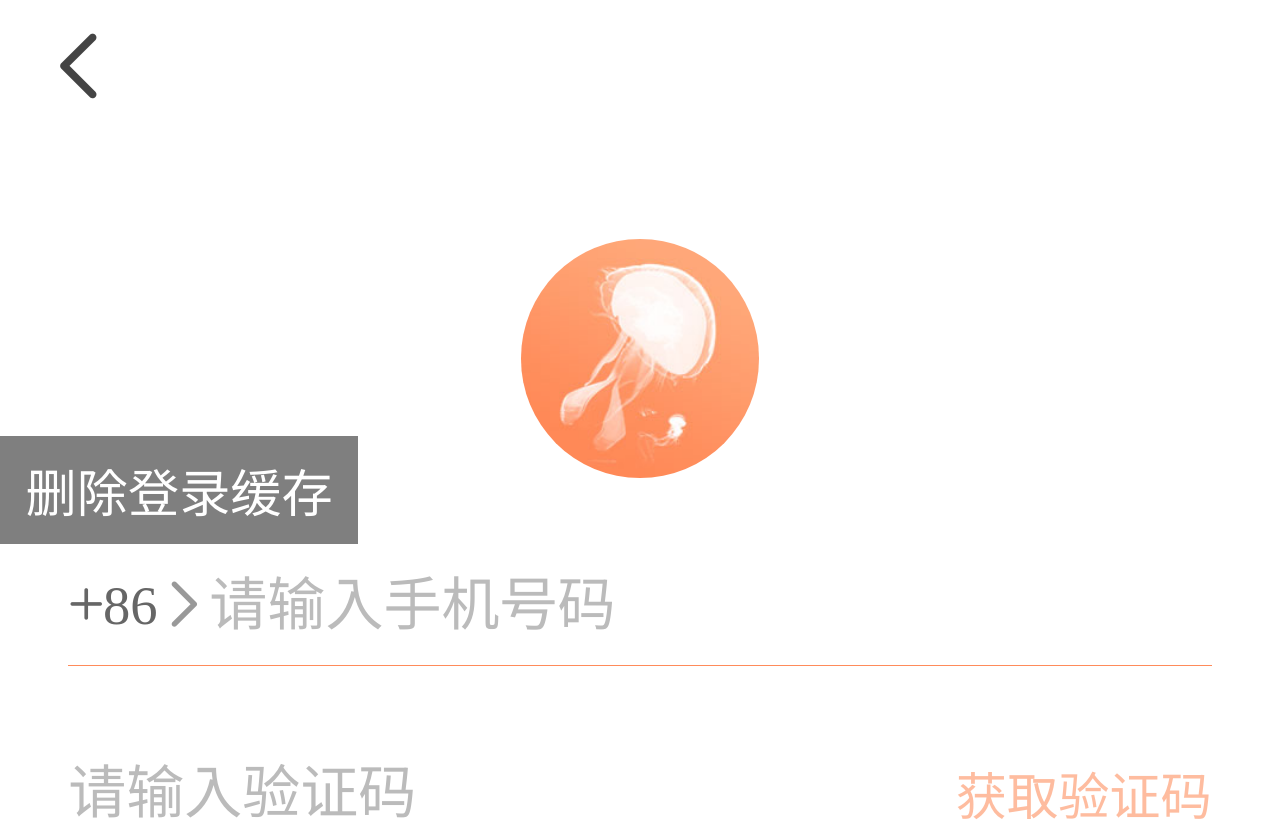
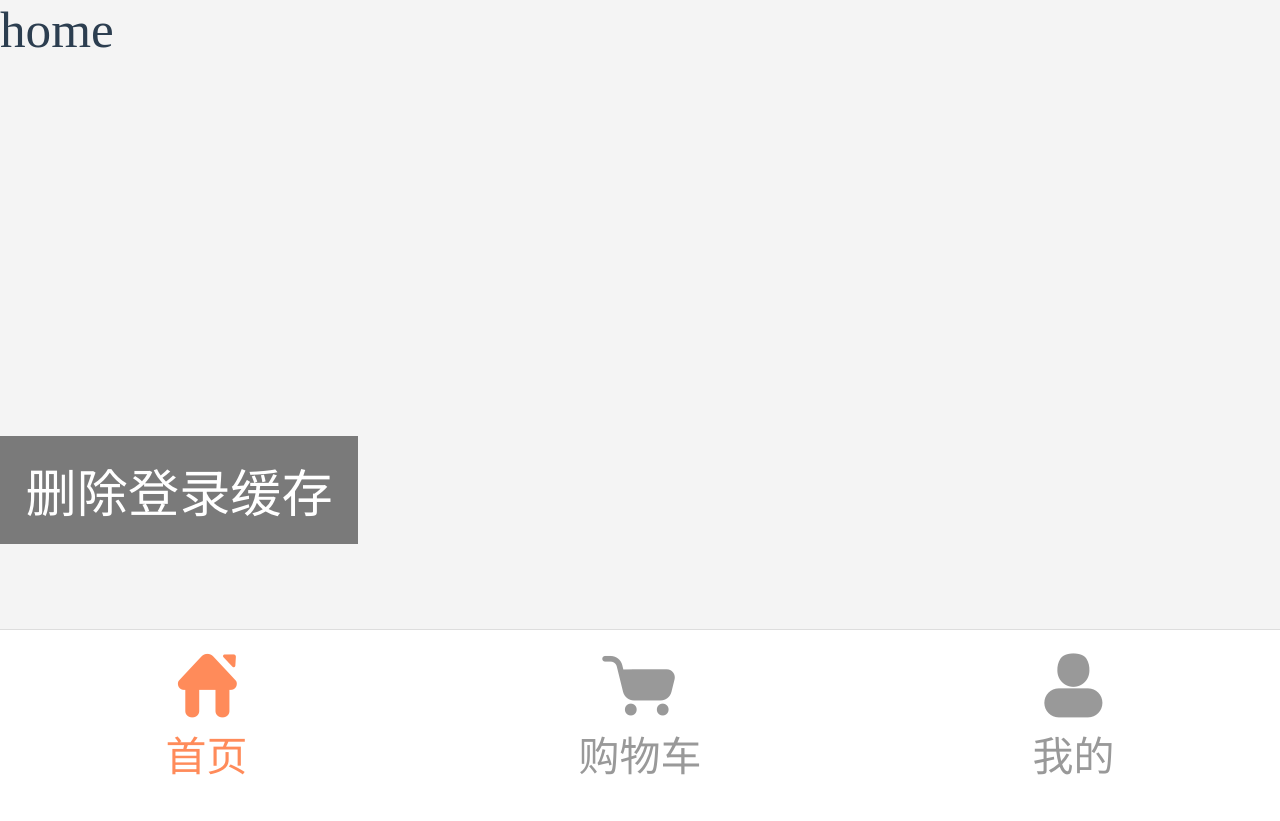
Before and after one commit to txl764496056/vue-imitate-taobao, a Vue app: page /login in a window 1280 px wide. Before the commit this address led to /login#/login. Shown: the top 821 px of the page. After the commit the page ends 800 px from the top, so only its background shows below. Built offline with nearby package versions, Linux system fonts and the light colour scheme.

Commit message:
退出登录-游客浏览

```diff
--- a/src/main.js
+++ b/src/main.js
@@ -47,7 +47,7 @@ requireComponent.keys().forEach((fileName) => {
 });
 
 // 路由白名单
-let witeSite = ['/login','/arealist'];
+let witeSite = ['/login','/arealist','/'];
 router.beforeEach((to,from,next)=>{
   let  userKey = localStorage.getItem('userKey');
     if(!userKey){
--- a/src/views/Login.vue
+++ b/src/views/Login.vue
@@ -1,6 +1,10 @@
 <template>
     <div class="login-page">
-        <back></back>
+        <back>
+            <template #back-left>
+                <i @click="vistorBrowse" class="back-arrow iconfont icon-arrow-l"></i>
+            </template>
+        </back>
         <img src="images/logo.jpg" alt="" class="logo">
         <input-item
         class="login-unit"
@@ -178,6 +182,10 @@ eventBus.$on('areaCode',function(data){
                     });
 
                 }
+            },
+            /* 游客浏览 */
+            vistorBrowse(){
+                this.$router.push("/");
             }
         }
 
```
